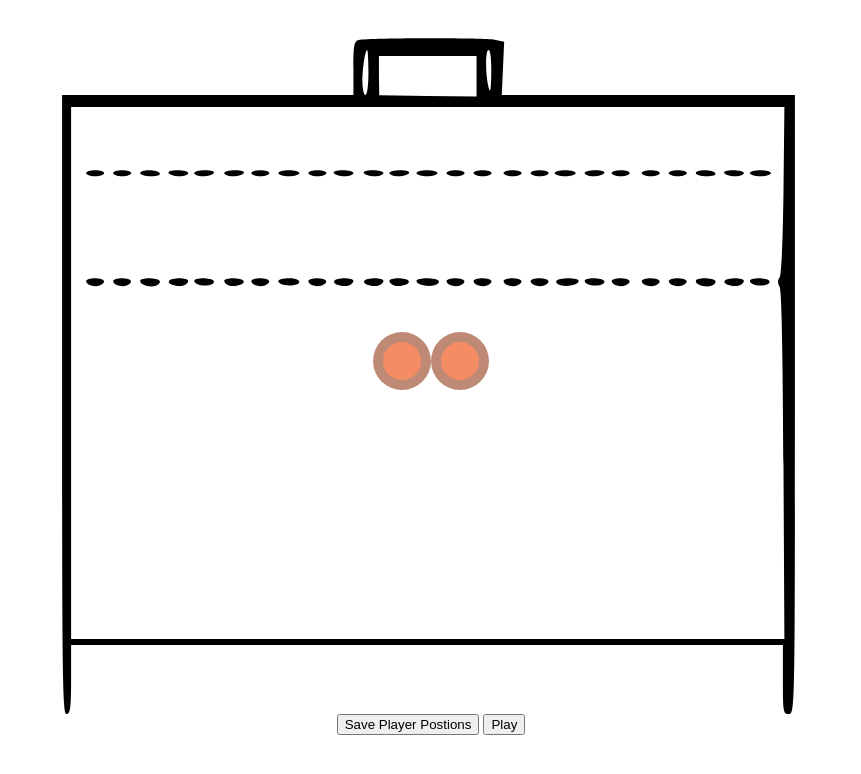
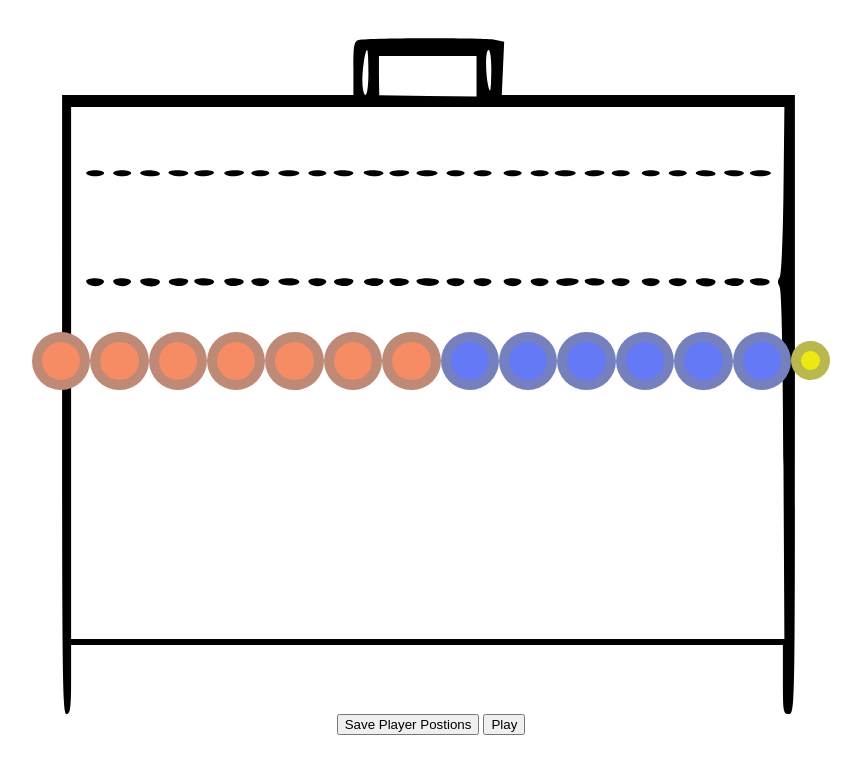
Before and after one commit to Nolewp/waterpolo, a plain HTML site: page dots/index.html in a window 1280 px wide. Both pictures are taken after a click on the button "Play". Shown: the whole page, without its empty margins (209-1070 px from the left). Drawn offline with Linux system fonts and the light colour scheme.

Commit message:
plays and saves

```diff
--- a/dots/index.html
+++ b/dots/index.html
@@ -11,26 +11,30 @@
 
 <body>
 
+  <!-- <div>
+    <button id="refresh">Refresh</button>
+    <Button id="full Coarse">full Coarse</Button>
+  </div>
+  -->
   <div id="outerContainer">
 
     <div id="container">
       <div id="item1" class="item red" ></div>
-
       <div id="item2" class="item red" ></div>
-          <!--
       <div id="item3" class="item red" ></div>
       <div id="item4" class="item red" ></div>
       <div id="item5" class="item red" ></div>
       <div id="item6" class="item red" ></div>
       <div id="item7" class="item red" ></div>
-      <div id="item7" class="item blue" ></div>
-      <div id="item7" class="item blue" ></div>
-      <div id="item7" class="item blue" ></div>
-      <div id="item7" class="item blue" ></div>
-      <div id="item7" class="item blue" ></div>
-      <div id="item7" class="item blue" ></div>
-      <div id="item7" class="item blue" ></div>
--->
+
+      <div id="item9" class="item blue" ></div>
+      <div id="item10" class="item blue" ></div>
+      <div id="item11" class="item blue" ></div>
+      <div id="item13" class="item blue" ></div>
+      <div id="item12" class="item blue" ></div>
+      <div id="item14" class="item blue" ></div>
+      <div id="ball" class="item ball" ></div>
+
     </div>
     <div id="buttons">
       <button id="save" onclick="Save();">Save Player Postions</button>
--- a/dots/main.js
+++ b/dots/main.js
@@ -79,31 +79,29 @@ function Save() {
   })
   moves.push([])
 }
-function Play() {
-  var arrays = []
+async function Play() {
+  var arrays = [];
 
   dragItems.forEach(function(dragItem){
     arrays.push([dragItem, dragItem.dataset.location.split(',')]);
+  });
 
-  })
-  //console.log(arrays)
+  var moves = [];
 
   arrays.forEach(function(array){
-    for (let i = 0; i < array[1].length -1; i++)
-      //console.log(array[1][i])
-      moves[i].push([array[0], array[1][i]])
-  })
+    for (let i = 0; i < array[1].length - 1; i++) {
+      moves[i] = moves[i] || [];
+      moves[i].push([array[0], array[1][i]]);
+    }
+  });
 
-  //console.log(moves)
-  moves.forEach(function(move){
-    //positions = move[1].split('|')
-    console.log(move)
-    move.forEach(function(position){
-      var xy = position[1].split('|')
-      setTranslate(xy[0], xy[1], position[0])
-    })
-  })
+  for (let i = 0; i < moves.length; i++) {
+    for (let j = 0; j < moves[i].length; j++) {
+      var position = moves[i][j];
+      var xy = position[1].split('|');
+      setTranslate(xy[0], xy[1], position[0]);
 
-
-
+    }
+    await new Promise(resolve => setTimeout(resolve, 1000));
+  }
 }
--- a/dots/style.css
+++ b/dots/style.css
@@ -31,6 +31,11 @@
   .blue {
 	background-color: rgb(99, 121, 245);
   }
+  .ball {
+	width: 1.5vw;
+	height: 1.5vw;
+	background-color: rgb(236, 233, 16);
+  }
   #item:active {
 	background-color: rgba(168, 218, 220, 1.00);
   }
```
